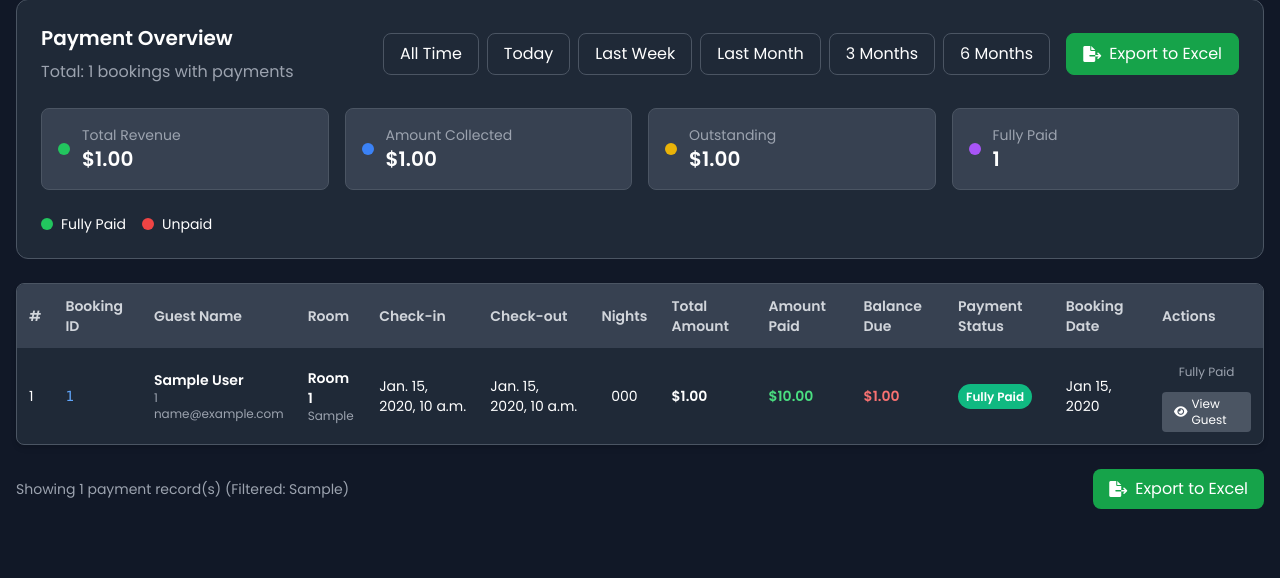
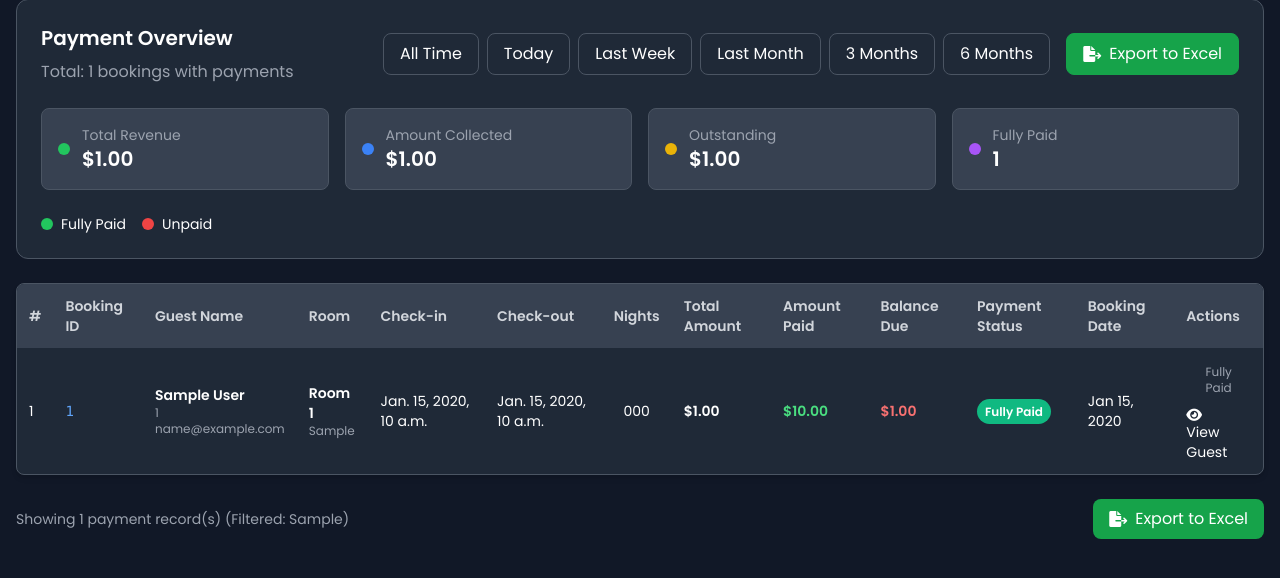
Before and after one commit to sirajsayyed06/hotel_management, a Django app: template templates/payment_management.html in a window 1280 px wide. Shown: the part 116-694 px from the top of the page. Run offline with Django 3.2, Linux system fonts and the light colour scheme; the template is opened without the code that fills it: most values are stand-ins (such as "Sample title", 1, 10 or a date in 2020); some libraries are stand-ins or nearby versions.

Commit message:
Update payment_management.html

```diff
--- a/templates/payment_management.html
+++ b/templates/payment_management.html
@@ -247,8 +247,8 @@
                                     {% endif %}
 
                                     <!-- View Guest Details -->
-                                    <a href="{% url 'guest_detail' payment.guest.guest_id %}"
-                                       class="w-full px-3 py-1 bg-gray-600 hover:bg-gray-700 text-white text-xs rounded transition-colors flex items-center justify-center">
+                                    <!-- <a href="{% url 'guest_detail' payment.guest.guest_id %}"
+                                       class="w-full px-3 py-1 bg-gray-600 hover:bg-gray-700 text-white text-xs rounded transition-colors flex items-center justify-center"> -->
                                         <i class="fas fa-eye mr-1"></i> View Guest
                                     </a>
                                 </div>
@@ -291,4 +291,5 @@
         });
     </script>
 </body>
+
 </html>
```
